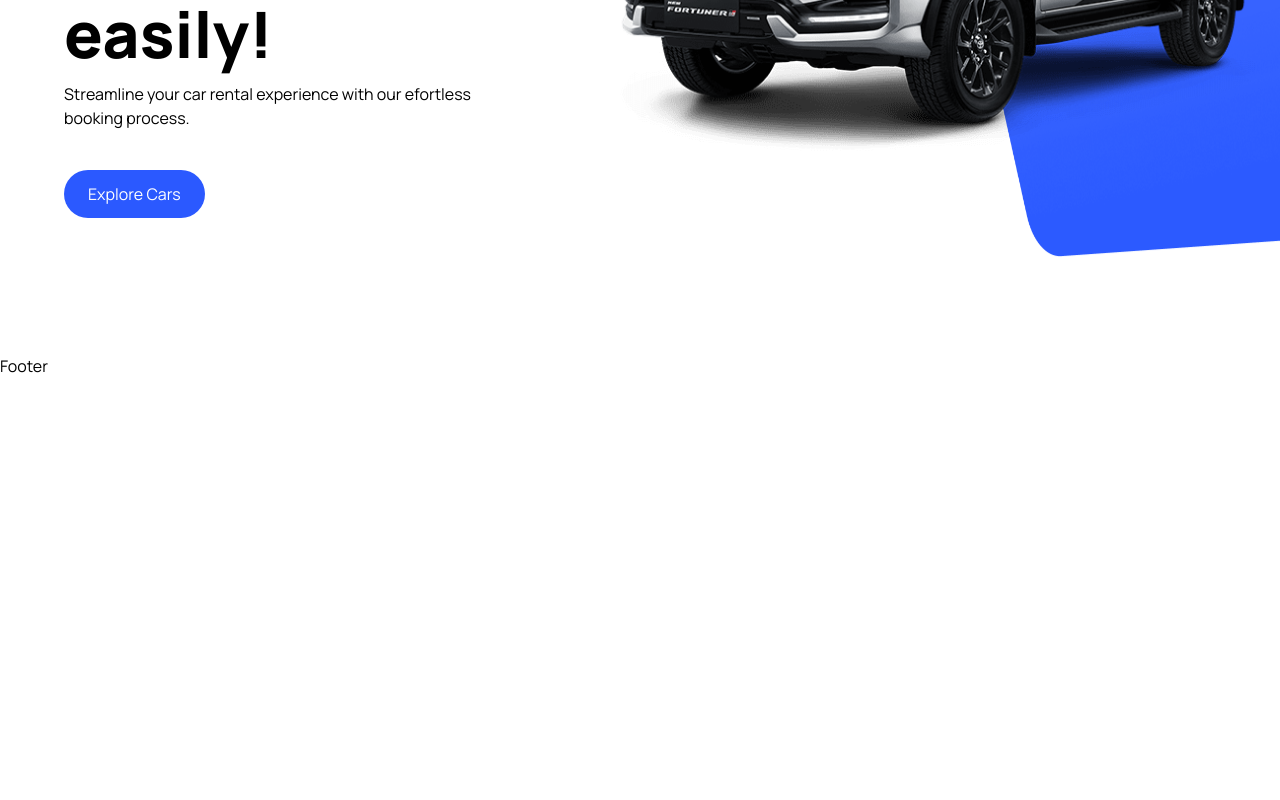
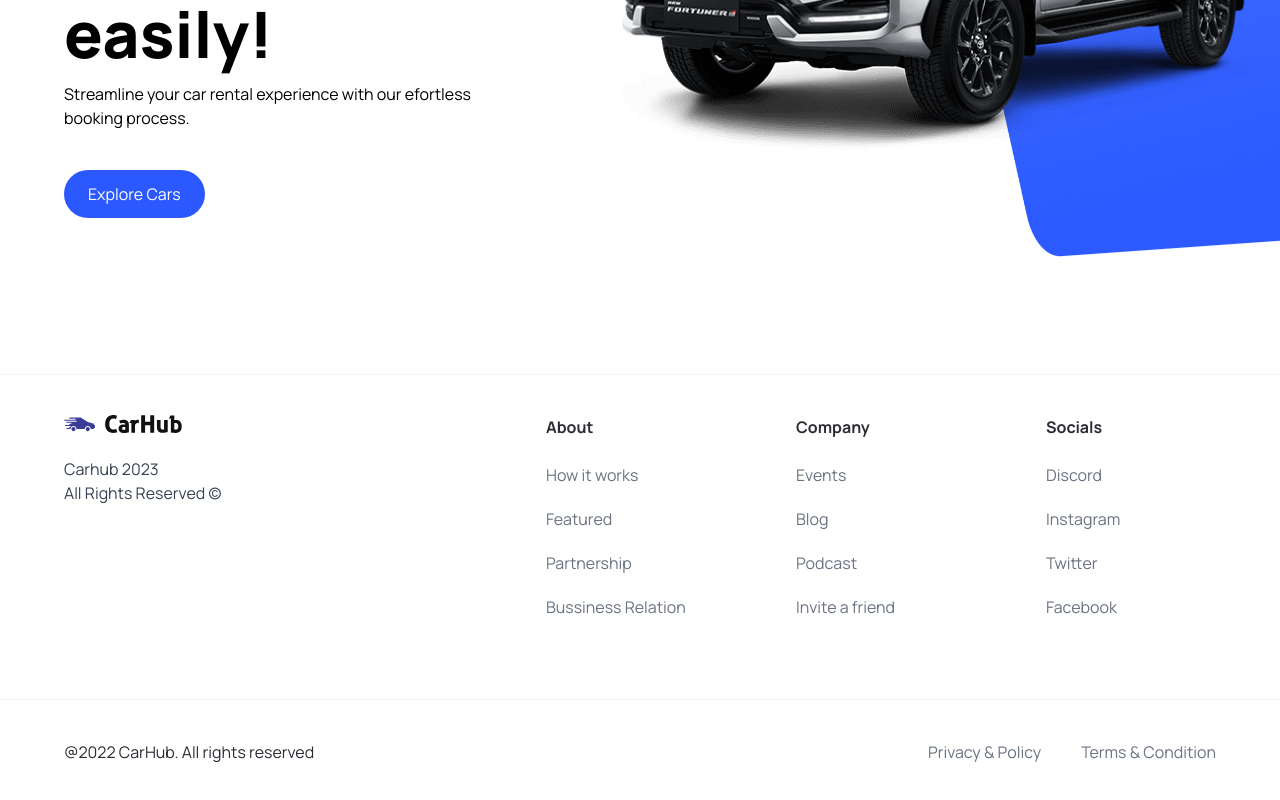
Before and after one commit to russellw999/car-showcase, a Next.js app: page / in a window 1280 px wide. Shown: the part 446-1246 px from the top of the page. Before the commit the page ends 824 px from the top, so only its background shows below. Built offline with nearby package versions, Linux system fonts and the light colour scheme.

Commit message:
min 46.47 Completed Footer

```diff
--- a/components/Footer.tsx
+++ b/components/Footer.tsx
@@ -1,11 +1,57 @@
-import React from 'react';
+import Link from 'next/link';
+import Image from 'next/image';
+import { footerLinks } from '@/constants/constants';
 
-const Footer = () => {
-  return (
-    <div>
-      Footer
+const Footer = () => (
+  <footer className="footer">
+    <div className="footer__links-container">
+      <div className="footer__rights">
+        <Image
+          src="/logo.svg"
+          alt="logo"
+          width={118}
+          height={18}
+          className="object-contain"
+        />
+        <p className="text-base text-gray-700">
+          Carhub 2023 <br />
+          All Rights Reserved &copy;
+        </p>
+      </div>
+
+      <div className="footer__links">
+        {footerLinks.map((item) => (
+          <div key={item.title} className="footer__link">
+            <h3 className="font-bold">{item.title}</h3>
+            <div className="flex flex-col gap-5">
+              {item.links.map((link) => (
+                <Link
+                  key={link.title}
+                  href={link.url}
+                  className="text-gray-500"
+                >
+                  {link.title}
+                </Link>
+              ))}
+            </div>
+          </div>
+        ))}
+      </div>
     </div>
-  );
-}
+
+    <div className="footer__copyrights">
+      <p>@2022 CarHub. All rights reserved</p>
+
+      <div className="footer__copyrights-link">
+        <Link href="/" className="text-gray-500">
+          Privacy & Policy
+        </Link>
+        <Link href="/" className="text-gray-500">
+          Terms & Condition
+        </Link>
+      </div>
+    </div>
+  </footer>
+);
 
 export default Footer;
--- /dev/null
+++ b/constants/constants.ts
@@ -0,0 +1,101 @@
+export const manufacturers = [
+  "Acura",
+  "Alfa Romeo",
+  "Aston Martin",
+  "Audi",
+  "Bentley",
+  "BMW",
+  "Buick",
+  "Cadillac",
+  "Chevrolet",
+  "Chrysler",
+  "Citroen",
+  "Dodge",
+  "Ferrari",
+  "Fiat",
+  "Ford",
+  "GMC",
+  "Honda",
+  "Hyundai",
+  "Infiniti",
+  "Jaguar",
+  "Jeep",
+  "Kia",
+  "Lamborghini",
+  "Land Rover",
+  "Lexus",
+  "Lincoln",
+  "Maserati",
+  "Mazda",
+  "McLaren",
+  "Mercedes-Benz",
+  "MINI",
+  "Mitsubishi",
+  "Nissan",
+  "Porsche",
+  "Ram",
+  "Rolls-Royce",
+  "Subaru",
+  "Tesla",
+  "Toyota",
+  "Volkswagen",
+  "Volvo",
+];
+
+export const yearsOfProduction = [
+  { title: "Year", value: "" },
+  { title: "2015", value: "2015" },
+  { title: "2016", value: "2016" },
+  { title: "2017", value: "2017" },
+  { title: "2018", value: "2018" },
+  { title: "2019", value: "2019" },
+  { title: "2020", value: "2020" },
+  { title: "2021", value: "2021" },
+  { title: "2022", value: "2022" },
+  { title: "2023", value: "2023" },
+];
+
+export const fuels = [
+  {
+    title: "Fuel",
+    value: "",
+  },
+  {
+    title: "Gas",
+    value: "Gas",
+  },
+  {
+    title: "Electricity",
+    value: "Electricity",
+  },
+];
+
+export const footerLinks = [
+  {
+    title: "About",
+    links: [
+      { title: "How it works", url: "/" },
+      { title: "Featured", url: "/" },
+      { title: "Partnership", url: "/" },
+      { title: "Bussiness Relation", url: "/" },
+    ],
+  },
+  {
+    title: "Company",
+    links: [
+      { title: "Events", url: "/" },
+      { title: "Blog", url: "/" },
+      { title: "Podcast", url: "/" },
+      { title: "Invite a friend", url: "/" },
+    ],
+  },
+  {
+    title: "Socials",
+    links: [
+      { title: "Discord", url: "/" },
+      { title: "Instagram", url: "/" },
+      { title: "Twitter", url: "/" },
+      { title: "Facebook", url: "/" },
+    ],
+  },
+];
```
